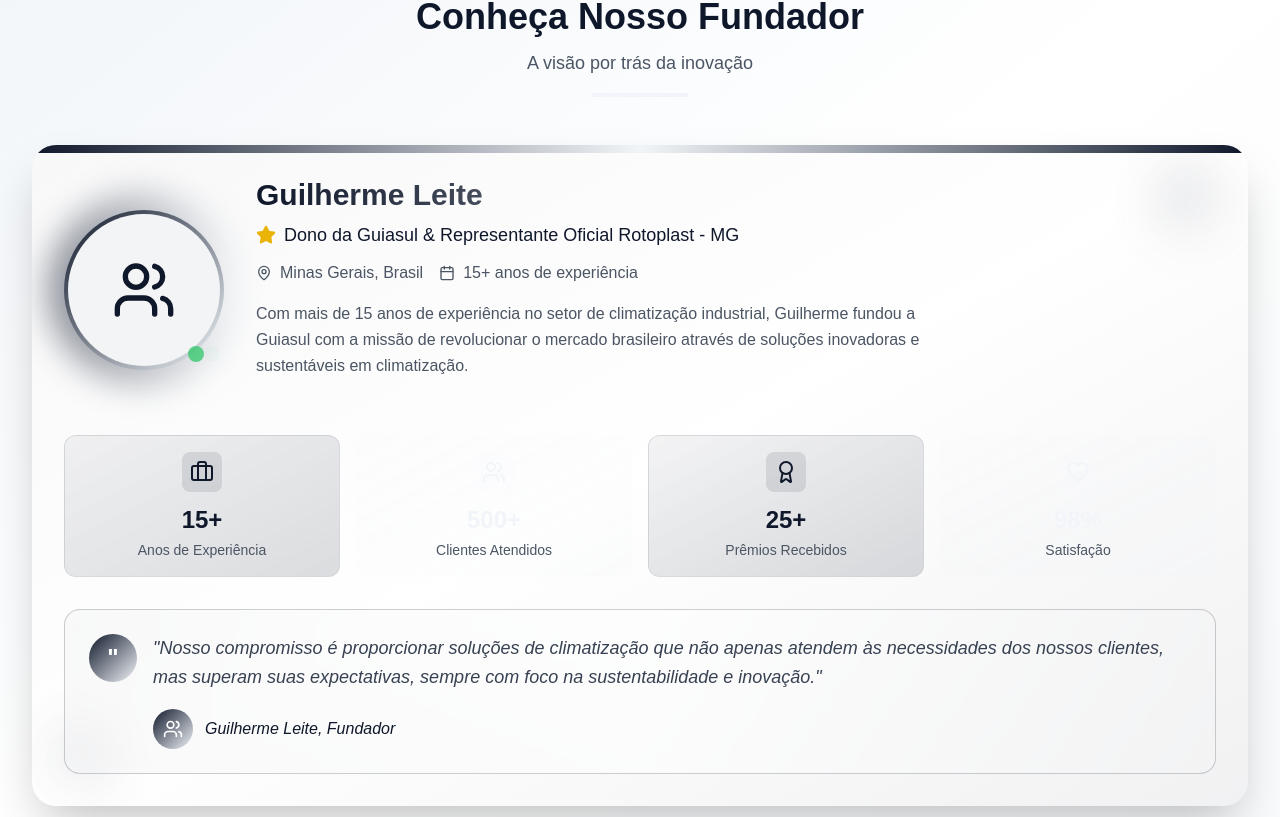
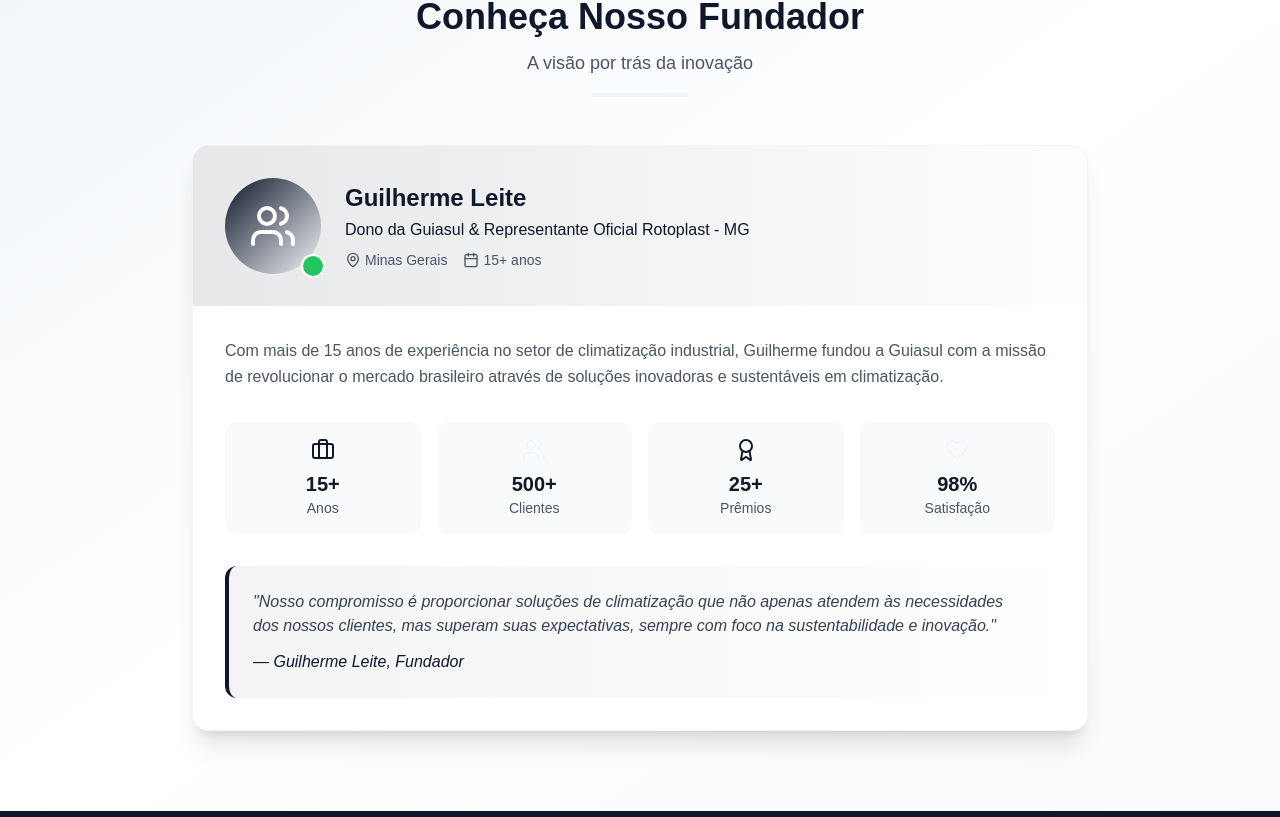
Before and after one commit to PieroniDev/clima-elegance-catalogo, a React (Vite) app: page /sobre in a window 1280 px wide. Shown: the part 1223-2040 px from the top of the page. Built offline with nearby package versions, Linux system fonts and the light colour scheme; a web font is replaced by a local one.

Commit message:
Refactor: Improve OwnerProfile page design
The AI redesigned the OwnerProfile section in `Sobre.tsx` to be cleaner and more modern, using Aceternity UI components.

```diff
--- a/src/components/OwnerProfile.tsx
+++ b/src/components/OwnerProfile.tsx
@@ -1,152 +1,85 @@
 
 import React from 'react';
-import { Award, Users, Briefcase, Heart, MapPin, Calendar, Star } from 'lucide-react';
+import { Award, Users, Briefcase, Heart, MapPin, Calendar } from 'lucide-react';
 
 const OwnerProfile = () => {
   return (
+    <div className="max-w-4xl mx-auto">
+      {/* Main Profile Card */}
+      <div className="relative bg-white rounded-2xl shadow-xl overflow-hidden border border-gray-100">
+        {/* Header Section */}
+        <div className="relative bg-gradient-to-r from-primary/10 to-secondary/10 p-8">
+          <div className="flex flex-col md:flex-row items-center gap-6">
+            {/* Avatar */}
             <div className="relative">
-      {/* Main Profile Card */}
-      <div className="relative bg-white rounded-3xl shadow-2xl overflow-hidden group hover:shadow-3xl transition-all duration-500">
-        {/* Animated Background */}
-        <div className="absolute inset-0 bg-gradient-to-br from-primary/5 via-secondary/5 to-primary/10 opacity-60" />
-        <div className="absolute top-0 left-0 w-full h-2 bg-gradient-to-r from-primary via-secondary to-primary" />
+              <div className="w-24 h-24 bg-gradient-to-br from-primary to-secondary rounded-full flex items-center justify-center">
+                <Users className="h-12 w-12 text-white" />
+              </div>
+              <div className="absolute -bottom-1 -right-1 w-6 h-6 bg-green-500 rounded-full border-2 border-white" />
+            </div>
 
-        {/* Floating Elements */}
-        <div className="absolute top-4 right-4 w-20 h-20 bg-gradient-to-br from-primary/20 to-secondary/20 rounded-full blur-xl animate-pulse" />
-        <div className="absolute bottom-4 left-4 w-16 h-16 bg-gradient-to-tr from-secondary/20 to-primary/20 rounded-full blur-xl animate-pulse delay-1000" />
-
-        <div className="relative z-10 p-8">
-          {/* Header Section */}
-          <div className="flex flex-col lg:flex-row items-center gap-8 mb-8">
-            {/* Avatar with Glow Effect */}
-            <div className="relative group">
-              <div className="w-32 h-32 lg:w-40 lg:h-40 relative">
-                {/* Glow Ring */}
-                <div className="absolute -inset-4 bg-gradient-to-r from-primary to-secondary rounded-full blur-lg opacity-50 group-hover:opacity-75 transition-opacity duration-300" />
-
-                {/* Main Avatar */}
-                <div className="relative w-full h-full bg-gradient-to-br from-primary to-secondary p-1 rounded-full">
-                  <div className="w-full h-full bg-gray-100 rounded-full flex items-center justify-center group-hover:bg-gray-50 transition-colors duration-300">
-                    <Users className="h-16 w-16 text-primary group-hover:scale-110 transition-transform duration-300" />
+            {/* Info */}
+            <div className="text-center md:text-left flex-1">
+              <h3 className="text-2xl font-bold text-gray-900 mb-1">
+                Guilherme Leite
+              </h3>
+              <p className="text-primary font-medium mb-2">
+                Dono da Guiasul & Representante Oficial Rotoplast - MG
+              </p>
+              <div className="flex items-center justify-center md:justify-start gap-4 text-sm text-gray-600">
+                <div className="flex items-center gap-1">
+                  <MapPin className="h-4 w-4" />
+                  <span>Minas Gerais</span>
+                </div>
+                <div className="flex items-center gap-1">
+                  <Calendar className="h-4 w-4" />
+                  <span>15+ anos</span>
                 </div>
               </div>
-
-                {/* Status Indicator */}
-                <div className="absolute bottom-2 right-2 flex items-center gap-1">
-                  <div className="w-4 h-4 bg-green-500 rounded-full animate-pulse" />
-                  <div className="w-2 h-2 bg-green-400 rounded-full animate-ping" />
             </div>
           </div>
         </div>
 
-            {/* Info Section */}
-            <div className="flex-1 text-center lg:text-left">
-              <div className="mb-4">
-                <h3 className="text-3xl font-bold bg-gradient-to-r from-primary to-secondary bg-clip-text text-transparent mb-2">
-                  Guilherme Leite
-                </h3>
-                <div className="flex items-center justify-center lg:justify-start gap-2 mb-3">
-                  <Star className="h-5 w-5 text-yellow-500 fill-current" />
-                  <p className="text-lg text-primary font-medium">
-                    Dono da Guiasul & Representante Oficial Rotoplast - MG
-                  </p>
-                </div>
-                <div className="flex items-center justify-center lg:justify-start gap-2 text-gray-600">
-                  <MapPin className="h-4 w-4" />
-                  <span>Minas Gerais, Brasil</span>
-                  <Calendar className="h-4 w-4 ml-2" />
-                  <span>15+ anos de experiência</span>
-                </div>
-              </div>
-
-              <p className="text-gray-600 mb-6 leading-relaxed max-w-2xl">
+        {/* Content */}
+        <div className="p-8">
+          <p className="text-gray-600 leading-relaxed mb-8">
             Com mais de 15 anos de experiência no setor de climatização industrial,
             Guilherme fundou a Guiasul com a missão de revolucionar o mercado brasileiro
             através de soluções inovadoras e sustentáveis em climatização.
           </p>
+
+          {/* Stats */}
+          <div className="grid grid-cols-2 md:grid-cols-4 gap-4 mb-8">
+            <div className="text-center p-4 bg-gray-50 rounded-xl hover:bg-gray-100 transition-colors">
+              <Briefcase className="h-6 w-6 text-primary mx-auto mb-2" />
+              <div className="text-xl font-bold text-gray-900">15+</div>
+              <div className="text-sm text-gray-600">Anos</div>
+            </div>
+            <div className="text-center p-4 bg-gray-50 rounded-xl hover:bg-gray-100 transition-colors">
+              <Users className="h-6 w-6 text-secondary mx-auto mb-2" />
+              <div className="text-xl font-bold text-gray-900">500+</div>
+              <div className="text-sm text-gray-600">Clientes</div>
+            </div>
+            <div className="text-center p-4 bg-gray-50 rounded-xl hover:bg-gray-100 transition-colors">
+              <Award className="h-6 w-6 text-primary mx-auto mb-2" />
+              <div className="text-xl font-bold text-gray-900">25+</div>
+              <div className="text-sm text-gray-600">Prêmios</div>
+            </div>
+            <div className="text-center p-4 bg-gray-50 rounded-xl hover:bg-gray-100 transition-colors">
+              <Heart className="h-6 w-6 text-secondary mx-auto mb-2" />
+              <div className="text-xl font-bold text-gray-900">98%</div>
+              <div className="text-sm text-gray-600">Satisfação</div>
             </div>
           </div>
 
-          {/* Interactive Stats Grid */}
-          <div className="grid grid-cols-2 lg:grid-cols-4 gap-4 mb-8">
-            <div className="group relative overflow-hidden bg-gradient-to-br from-primary/5 to-primary/10 p-4 rounded-xl border border-primary/10 hover:border-primary/30 transition-all duration-300 hover:shadow-lg hover:-translate-y-1">
-              <div className="absolute inset-0 bg-gradient-to-br from-primary/0 to-primary/5 group-hover:from-primary/5 group-hover:to-primary/10 transition-all duration-300" />
-              <div className="relative z-10 text-center">
-                <div className="flex items-center justify-center mb-3">
-                  <div className="p-2 bg-primary/10 rounded-lg group-hover:bg-primary/20 transition-colors duration-300">
-                    <Briefcase className="h-6 w-6 text-primary group-hover:scale-110 transition-transform duration-300" />
-                  </div>
-                </div>
-                <div className="text-2xl font-bold text-primary mb-1">15+</div>
-                <div className="text-sm text-gray-600">Anos de Experiência</div>
-              </div>
-            </div>
-
-            <div className="group relative overflow-hidden bg-gradient-to-br from-secondary/5 to-secondary/10 p-4 rounded-xl border border-secondary/10 hover:border-secondary/30 transition-all duration-300 hover:shadow-lg hover:-translate-y-1">
-              <div className="absolute inset-0 bg-gradient-to-br from-secondary/0 to-secondary/5 group-hover:from-secondary/5 group-hover:to-secondary/10 transition-all duration-300" />
-              <div className="relative z-10 text-center">
-                <div className="flex items-center justify-center mb-3">
-                  <div className="p-2 bg-secondary/10 rounded-lg group-hover:bg-secondary/20 transition-colors duration-300">
-                    <Users className="h-6 w-6 text-secondary group-hover:scale-110 transition-transform duration-300" />
-                  </div>
-                </div>
-                <div className="text-2xl font-bold text-secondary mb-1">500+</div>
-                <div className="text-sm text-gray-600">Clientes Atendidos</div>
-              </div>
-            </div>
-
-            <div className="group relative overflow-hidden bg-gradient-to-br from-primary/5 to-primary/10 p-4 rounded-xl border border-primary/10 hover:border-primary/30 transition-all duration-300 hover:shadow-lg hover:-translate-y-1">
-              <div className="absolute inset-0 bg-gradient-to-br from-primary/0 to-primary/5 group-hover:from-primary/5 group-hover:to-primary/10 transition-all duration-300" />
-              <div className="relative z-10 text-center">
-                <div className="flex items-center justify-center mb-3">
-                  <div className="p-2 bg-primary/10 rounded-lg group-hover:bg-primary/20 transition-colors duration-300">
-                    <Award className="h-6 w-6 text-primary group-hover:scale-110 transition-transform duration-300" />
-                  </div>
-                </div>
-                <div className="text-2xl font-bold text-primary mb-1">25+</div>
-                <div className="text-sm text-gray-600">Prêmios Recebidos</div>
-              </div>
-            </div>
-
-            <div className="group relative overflow-hidden bg-gradient-to-br from-secondary/5 to-secondary/10 p-4 rounded-xl border border-secondary/10 hover:border-secondary/30 transition-all duration-300 hover:shadow-lg hover:-translate-y-1">
-              <div className="absolute inset-0 bg-gradient-to-br from-secondary/0 to-secondary/5 group-hover:from-secondary/5 group-hover:to-secondary/10 transition-all duration-300" />
-              <div className="relative z-10 text-center">
-                <div className="flex items-center justify-center mb-3">
-                  <div className="p-2 bg-secondary/10 rounded-lg group-hover:bg-secondary/20 transition-colors duration-300">
-                    <Heart className="h-6 w-6 text-secondary group-hover:scale-110 transition-transform duration-300" />
-                  </div>
-                </div>
-                <div className="text-2xl font-bold text-secondary mb-1">98%</div>
-                <div className="text-sm text-gray-600">Satisfação</div>
-              </div>
-            </div>
-          </div>
-
-          {/* Quote Section with Enhanced Design */}
-          <div className="relative">
-            <div className="absolute inset-0 bg-gradient-to-r from-primary/5 via-secondary/5 to-primary/5 rounded-2xl" />
-            <div className="relative bg-white/50 backdrop-blur-sm p-6 rounded-2xl border border-primary/20 hover:border-primary/30 transition-all duration-300">
-              <div className="flex items-start gap-4">
-                <div className="flex-shrink-0">
-                  <div className="w-12 h-12 bg-gradient-to-br from-primary to-secondary rounded-full flex items-center justify-center">
-                    <span className="text-white text-2xl font-bold">"</span>
-                  </div>
-                </div>
-                <div className="flex-1">
-                  <blockquote className="text-gray-700 italic text-lg leading-relaxed mb-4">
+          {/* Quote */}
+          <div className="bg-gradient-to-r from-primary/5 to-secondary/5 p-6 rounded-xl border-l-4 border-primary">
+            <blockquote className="text-gray-700 italic mb-3">
               "Nosso compromisso é proporcionar soluções de climatização que não apenas
               atendem às necessidades dos nossos clientes, mas superam suas expectativas,
               sempre com foco na sustentabilidade e inovação."
             </blockquote>
-                  <div className="flex items-center gap-3">
-                    <div className="w-10 h-10 bg-gradient-to-br from-primary to-secondary rounded-full flex items-center justify-center">
-                      <Users className="h-5 w-5 text-white" />
-                    </div>
-                    <cite className="text-primary font-medium">Guilherme Leite, Fundador</cite>
-                  </div>
-                </div>
-              </div>
-            </div>
+            <cite className="text-primary font-medium">— Guilherme Leite, Fundador</cite>
           </div>
         </div>
       </div>
```
Lines whose indentation alone changed are shown as unchanged.
